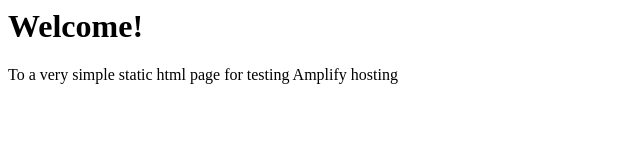
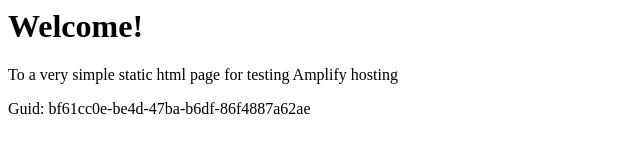
Before and after one commit to aws-aemilia-yul/Github-PR-Commit-Integration-Test-DoNotTouch-GitHubAutoBuildCanaryTest-v1-preprod-ca-central-1, a website: page src/index.html in a window 1280 px wide. Shown: the whole page, without its empty margins (0-640 px from the left). Drawn offline with Linux system fonts and the light colour scheme.

Commit message:
commit from integ tests

```diff
--- a/src/index.html
+++ b/src/index.html
@@ -1,3 +1,5 @@
+
+
 <html lang="en">
 
 <head>
@@ -10,6 +12,6 @@
 <body>
     <h1>Welcome!</h1>
     <p>To a very simple static html page for testing Amplify hosting</p>
-</body>
+    <p>Guid: bf61cc0e-be4d-47ba-b6df-86f4887a62ae</p></body>
 
 </html>
```
